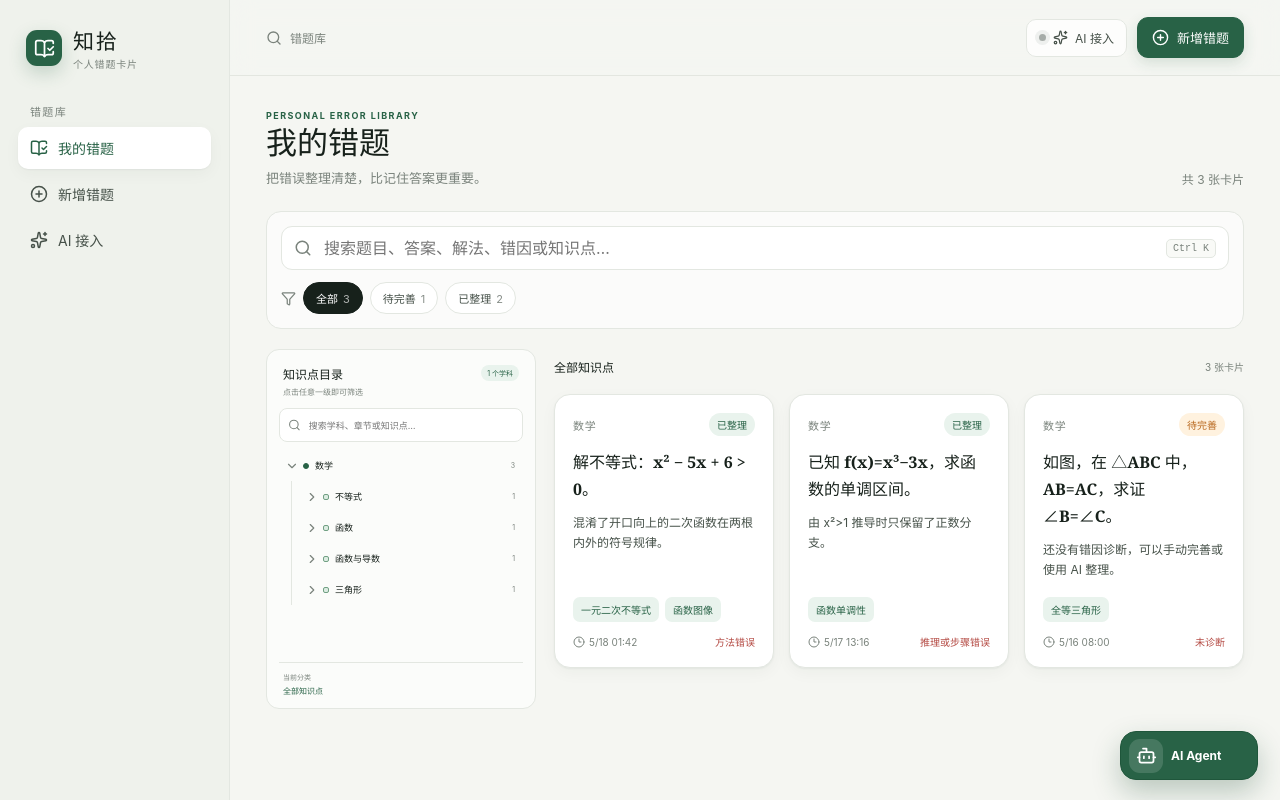
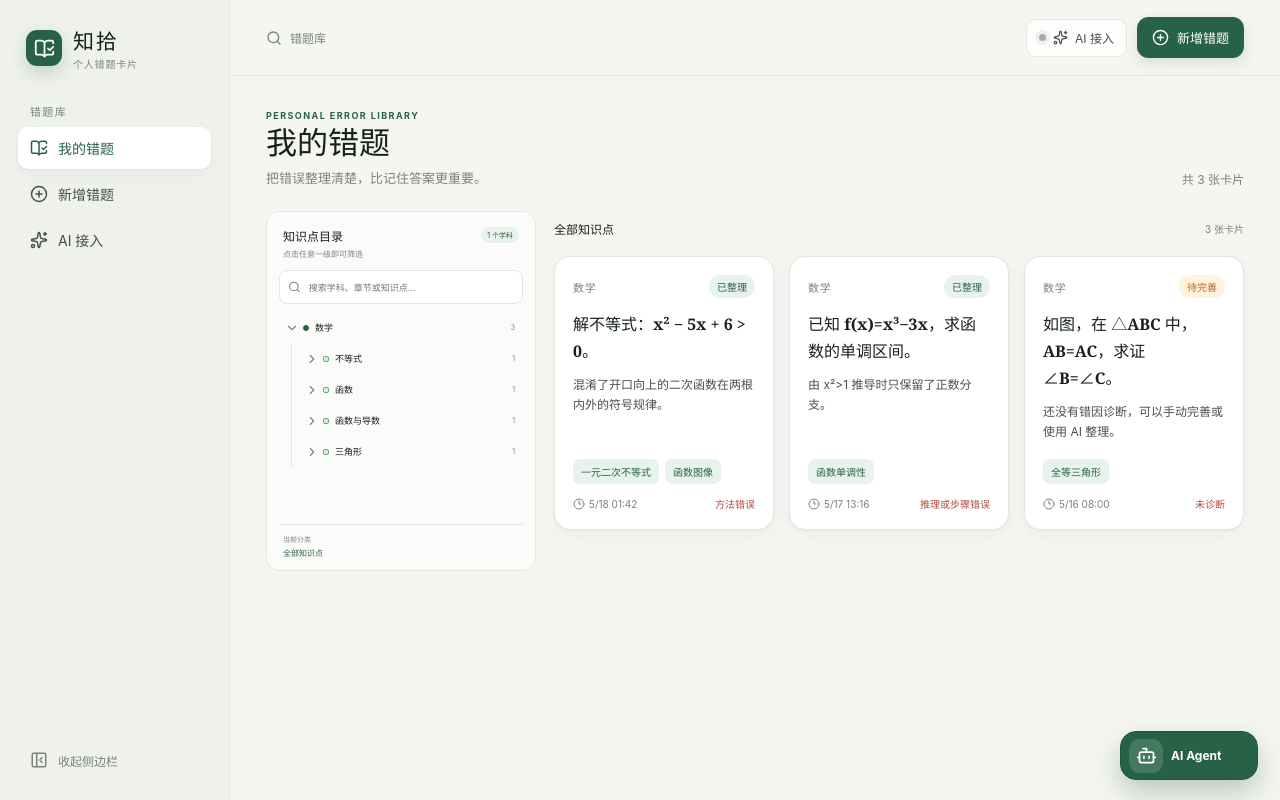
Before and after one commit to feng653/ai---, a React (Vite) app: page / in a window 1280 px wide. Built offline with nearby package versions, Linux system fonts and the light colour scheme.

Commit message:
feat: simplify card filters and collapse sidebar

```diff
--- a/src/components/AppShell.tsx
+++ b/src/components/AppShell.tsx
@@ -1,25 +1,47 @@
-import { BookOpenCheck, CirclePlus, Search, Sparkles } from "lucide-react";
+import { BookOpenCheck, CirclePlus, PanelLeftClose, PanelLeftOpen, Search, Sparkles } from "lucide-react";
+import { useState } from "react";
 import { NavLink, Outlet, useLocation, useNavigate } from "react-router-dom";
 import { AgentWindow } from "../features/agent-demo/AgentWindow";
+
+const SIDEBAR_STORAGE_KEY = "zhishi:sidebar-collapsed";
 
 export function AppShell() {
   const navigate = useNavigate();
   const location = useLocation();
   const isAiSettings = location.pathname === "/settings/ai";
+  const [isSidebarCollapsed, setIsSidebarCollapsed] = useState(
+    () => window.localStorage.getItem(SIDEBAR_STORAGE_KEY) === "true",
+  );
+
+  function toggleSidebar() {
+    setIsSidebarCollapsed((collapsed) => {
+      window.localStorage.setItem(SIDEBAR_STORAGE_KEY, String(!collapsed));
+      return !collapsed;
+    });
+  }
 
   return (
-    <div className="app-shell">
+    <div className={`app-shell ${isSidebarCollapsed ? "sidebar-collapsed" : ""}`}>
       <aside className="sidebar">
-        <button className="brand" onClick={() => navigate("/")}>
+        <button className="brand" onClick={() => navigate("/")} title={isSidebarCollapsed ? "知拾首页" : undefined}>
           <span className="brand-mark"><BookOpenCheck size={21} /></span>
-          <span><strong>知拾</strong><small>个人错题卡片</small></span>
+          <span className="brand-copy"><strong>知拾</strong><small>个人错题卡片</small></span>
         </button>
         <p className="nav-label">错题库</p>
         <nav className="side-nav">
-          <NavLink to="/" end><BookOpenCheck size={18} />我的错题</NavLink>
-          <NavLink to="/cards/new"><CirclePlus size={18} />新增错题</NavLink>
-          <NavLink to="/settings/ai"><Sparkles size={18} />AI 接入</NavLink>
+          <NavLink to="/" end title="我的错题"><BookOpenCheck size={18} /><span>我的错题</span></NavLink>
+          <NavLink to="/cards/new" title="新增错题"><CirclePlus size={18} /><span>新增错题</span></NavLink>
+          <NavLink to="/settings/ai" title="AI 接入"><Sparkles size={18} /><span>AI 接入</span></NavLink>
         </nav>
+        <button
+          className="sidebar-toggle"
+          onClick={toggleSidebar}
+          aria-label={isSidebarCollapsed ? "展开侧边栏" : "收起侧边栏"}
+          title={isSidebarCollapsed ? "展开侧边栏" : "收起侧边栏"}
+        >
+          {isSidebarCollapsed ? <PanelLeftOpen size={18} /> : <PanelLeftClose size={18} />}
+          <span>{isSidebarCollapsed ? "展开侧边栏" : "收起侧边栏"}</span>
+        </button>
       </aside>
 
       <main className="main-area">
--- a/src/features/cards/CardsPage.tsx
+++ b/src/features/cards/CardsPage.tsx
@@ -1,5 +1,5 @@
-import { BookOpen, Clock3, Filter, Image, Search, Sparkles } from "lucide-react";
-import { useMemo, useState } from "react";
+import { BookOpen, Clock3, Image, Sparkles } from "lucide-react";
+import { useState } from "react";
 import { useNavigate } from "react-router-dom";
 import { MathContent } from "../../components/MathContent";
 import type { CardStatus } from "../../domain/card";
@@ -17,23 +17,13 @@ function formatUpdatedAt(value: string): string {
 
 export function CardsPage() {
   const navigate = useNavigate();
-  const [query, setQuery] = useState("");
-  const [status, setStatus] = useState<CardStatus | "all">("all");
   const [knowledge, setKnowledge] = useState<KnowledgeSelection | null>(null);
   const allCards = useCards({});
   const cards = useCards({
-    query, status, knowledgeSubject: knowledge?.subject,
+    knowledgeSubject: knowledge?.subject,
     knowledgeChapter: knowledge?.chapter, knowledgePoint: knowledge?.point,
   });
-
-  const counts = useMemo(() => {
-    const list = allCards.data ?? [];
-    return {
-      all: list.length,
-      draft: list.filter((card) => card.status === "draft").length,
-      organized: list.filter((card) => card.status === "organized").length,
-    };
-  }, [allCards.data]);
+  const cardCount = allCards.data?.length ?? 0;
 
   return (
     <div className="page-content cards-page">
@@ -43,32 +33,7 @@ export function CardsPage() {
           <h1>我的错题</h1>
           <p>把错误整理清楚，比记住答案更重要。</p>
         </div>
-        <span>共 {counts.all} 张卡片</span>
-      </section>
-
-      <section className="search-panel" aria-label="搜索和筛选">
-        <label className="search-input">
-          <Search size={18} />
-          <input
-            value={query}
-            onChange={(event) => setQuery(event.target.value)}
-            placeholder="搜索题目、答案、解法、错因或知识点…"
-          />
-          <kbd>Ctrl K</kbd>
-        </label>
-        <div className="filter-group">
-          <Filter size={15} />
-          {(["all", "draft", "organized"] as const).map((value) => (
-            <button
-              key={value}
-              className={`filter-chip ${status === value ? "active" : ""}`}
-              onClick={() => setStatus(value)}
-            >
-              {value === "all" ? "全部" : statusLabel[value]}
-              <span>{counts[value]}</span>
-            </button>
-          ))}
-        </div>
+        <span>共 {cardCount} 张卡片</span>
       </section>
 
       <section className="cards-library-layout">
@@ -106,7 +71,7 @@ export function CardsPage() {
           ) : (
             <div className="empty-state">
               <span className="empty-icon"><BookOpen size={27} /></span>
-              <h3>{query || knowledge || status !== "all" ? "没有找到匹配的错题" : "还没有错题"}</h3>
+              <h3>{knowledge ? "没有找到匹配的错题" : "还没有错题"}</h3>
               <p>可以清除筛选，或上传题目图片新增错题。</p>
               <button className="button primary" onClick={() => navigate("/cards/new")}><Sparkles size={16} />新增错题</button>
             </div>
--- a/src/styles/global.css
+++ b/src/styles/global.css
@@ -32,8 +32,9 @@ button:disabled { cursor: not-allowed; opacity: .55; }
 a { color: inherit; text-decoration: none; }
 ::selection { background: #cfe4d7; }
 
-.app-shell { min-height: 100vh; display: grid; grid-template-columns: 230px minmax(0, 1fr); }
-.sidebar { position: sticky; top: 0; height: 100vh; padding: 25px 18px 20px; background: #eff2ec; border-right: 1px solid var(--line); display: flex; flex-direction: column; z-index: 20; }
+.app-shell { min-height: 100vh; display: grid; grid-template-columns: 230px minmax(0, 1fr); transition: grid-template-columns .2s ease; }
+.app-shell.sidebar-collapsed { grid-template-columns: 72px minmax(0, 1fr); }
+.sidebar { position: sticky; top: 0; height: 100vh; padding: 25px 18px 20px; overflow: hidden; background: #eff2ec; border-right: 1px solid var(--line); display: flex; flex-direction: column; z-index: 20; transition: padding .2s ease; }
 .brand { border: 0; background: transparent; display: flex; align-items: center; gap: 11px; padding: 0 8px 27px; text-align: left; }
 .brand-mark { width: 36px; height: 36px; border-radius: 11px; display: grid; place-items: center; background: var(--brand); color: #fff; box-shadow: 0 7px 18px rgba(40, 98, 70, .22); flex: none; }
 .brand strong { display: block; font-family: Georgia, "Songti SC", serif; font-size: 21px; letter-spacing: .08em; }
@@ -43,6 +44,12 @@ a { color: inherit; text-decoration: none; }
 .side-nav a { height: 42px; padding: 0 12px; border-radius: 10px; display: flex; align-items: center; gap: 10px; color: var(--ink-2); font-size: 14px; }
 .side-nav a:hover { background: rgba(255, 255, 255, .65); }
 .side-nav a.active { background: #fff; color: var(--brand); font-weight: 650; box-shadow: var(--shadow-sm); }
+.sidebar-toggle { width: 100%; height: 40px; margin-top: auto; padding: 0 11px; border: 1px solid transparent; border-radius: 10px; background: transparent; display: flex; align-items: center; gap: 10px; color: var(--ink-3); font-size: 12px; white-space: nowrap; }
+.sidebar-toggle:hover { color: var(--brand); background: rgba(255, 255, 255, .65); }
+.sidebar-collapsed .sidebar { padding-inline: 12px; }
+.sidebar-collapsed .brand { justify-content: center; padding-inline: 0; }
+.sidebar-collapsed .brand-copy, .sidebar-collapsed .nav-label, .sidebar-collapsed .side-nav a span, .sidebar-collapsed .sidebar-toggle span { display: none; }
+.sidebar-collapsed .side-nav a, .sidebar-collapsed .sidebar-toggle { justify-content: center; padding-inline: 0; }
 .main-area { min-width: 0; }
 .topbar { height: 76px; padding: 0 36px; position: sticky; top: 0; z-index: 15; display: flex; align-items: center; gap: 16px; border-bottom: 1px solid rgba(220,225,218,.75); background: rgba(245,246,242,.91); backdrop-filter: blur(12px); }
 .breadcrumb { display: flex; align-items: center; gap: 8px; color: var(--ink-3); font-size: 12px; }
@@ -67,19 +74,6 @@ a { color: inherit; text-decoration: none; }
 .page-heading p:not(.eyebrow) { margin: 0; color: var(--ink-3); font-size: 13px; }
 .page-heading > span { margin-left: auto; color: var(--ink-3); font-size: 12px; }
 .eyebrow { margin: 0; color: var(--brand); font-size: 9px; font-weight: 750; letter-spacing: .16em; }
-.search-panel { margin-bottom: 20px; padding: 14px; background: rgba(255,255,255,.62); border: 1px solid var(--line); border-radius: 15px; display: grid; gap: 12px; }
-.search-input { height: 44px; position: relative; display: flex; align-items: center; gap: 10px; padding: 0 12px; border: 1px solid var(--line); border-radius: 11px; background: #fff; color: var(--ink-3); }
-.search-input:focus-within { border-color: #91b19d; box-shadow: 0 0 0 3px rgba(40,98,70,.07); }
-.search-input input { flex: 1; border: 0; outline: 0; background: transparent; }
-kbd { padding: 3px 6px; color: var(--ink-3); border: 1px solid var(--line); border-radius: 5px; background: var(--surface-soft); font-size: 10px; }
-.filter-group, .knowledge-filter { display: flex; align-items: center; gap: 7px; flex-wrap: wrap; color: var(--ink-3); font-size: 11px; }
-.filter-chip, .knowledge-filter button { padding: 7px 12px; border: 1px solid var(--line); border-radius: 999px; background: #fff; color: var(--ink-2); font-size: 11px; }
-.filter-chip span, .knowledge-filter small { margin-left: 5px; opacity: .65; }
-.filter-chip.active { color: #fff; background: var(--ink); border-color: var(--ink); }
-.knowledge-filter { padding-top: 10px; border-top: 1px solid var(--line); }
-.knowledge-filter > span { margin-right: 3px; }
-.knowledge-filter button.active { color: var(--brand); border-color: #b7d2c0; background: var(--brand-soft); }
-
 .card-grid { display: grid; grid-template-columns: repeat(3, minmax(0, 1fr)); gap: 15px; }
 .question-card { min-height: 244px; padding: 18px; position: relative; overflow: hidden; display: flex; flex-direction: column; border: 1px solid var(--line); border-radius: 16px; background: var(--surface); box-shadow: var(--shadow-sm); cursor: pointer; transition: .2s ease; outline: none; }
 .question-card::after { content: ""; position: absolute; inset: auto 0 0; height: 3px; background: var(--brand); opacity: 0; transition: .2s; }
```
Also changed, not shown: 1 other file (tests, documents, lock files or other folders).
